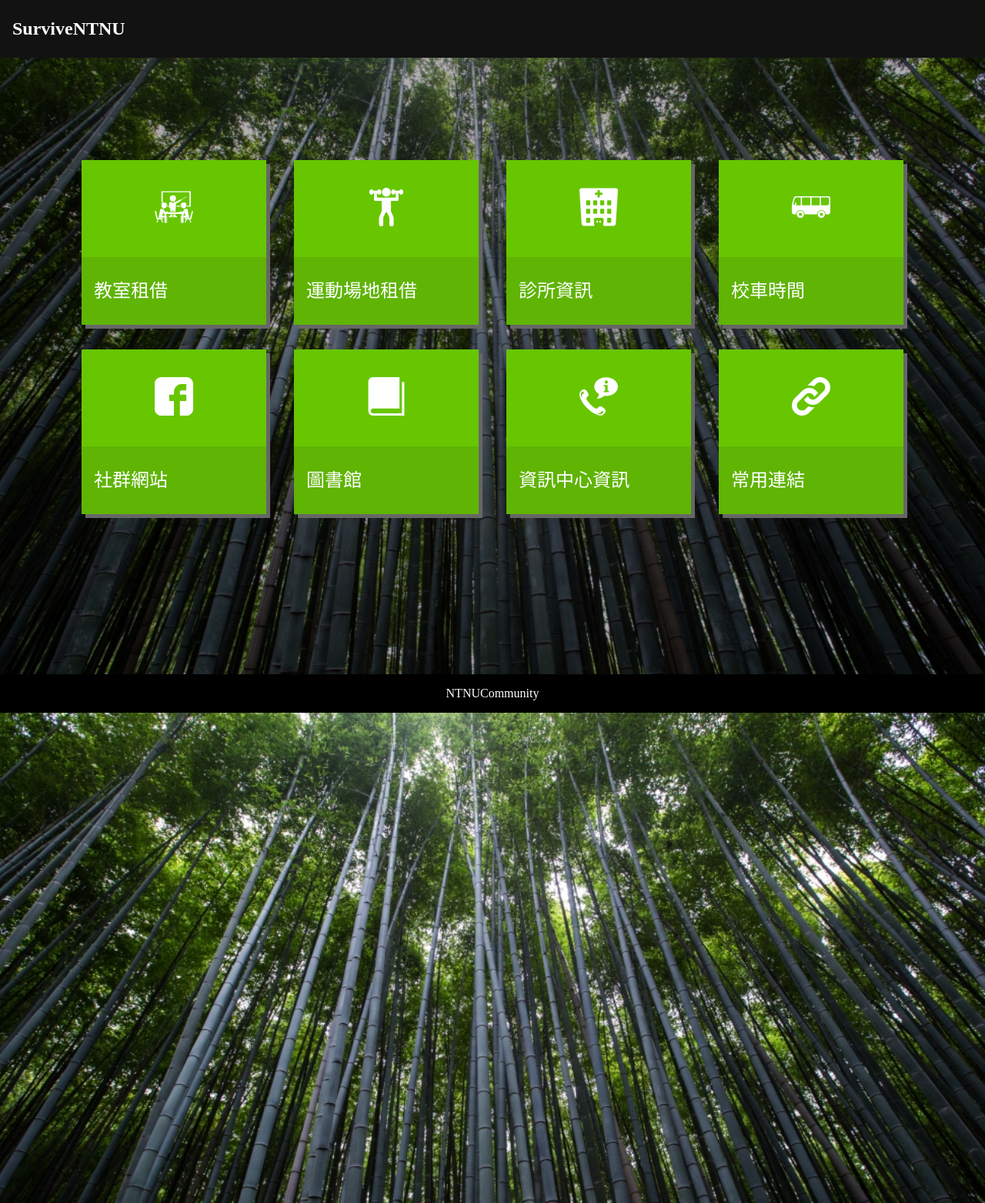
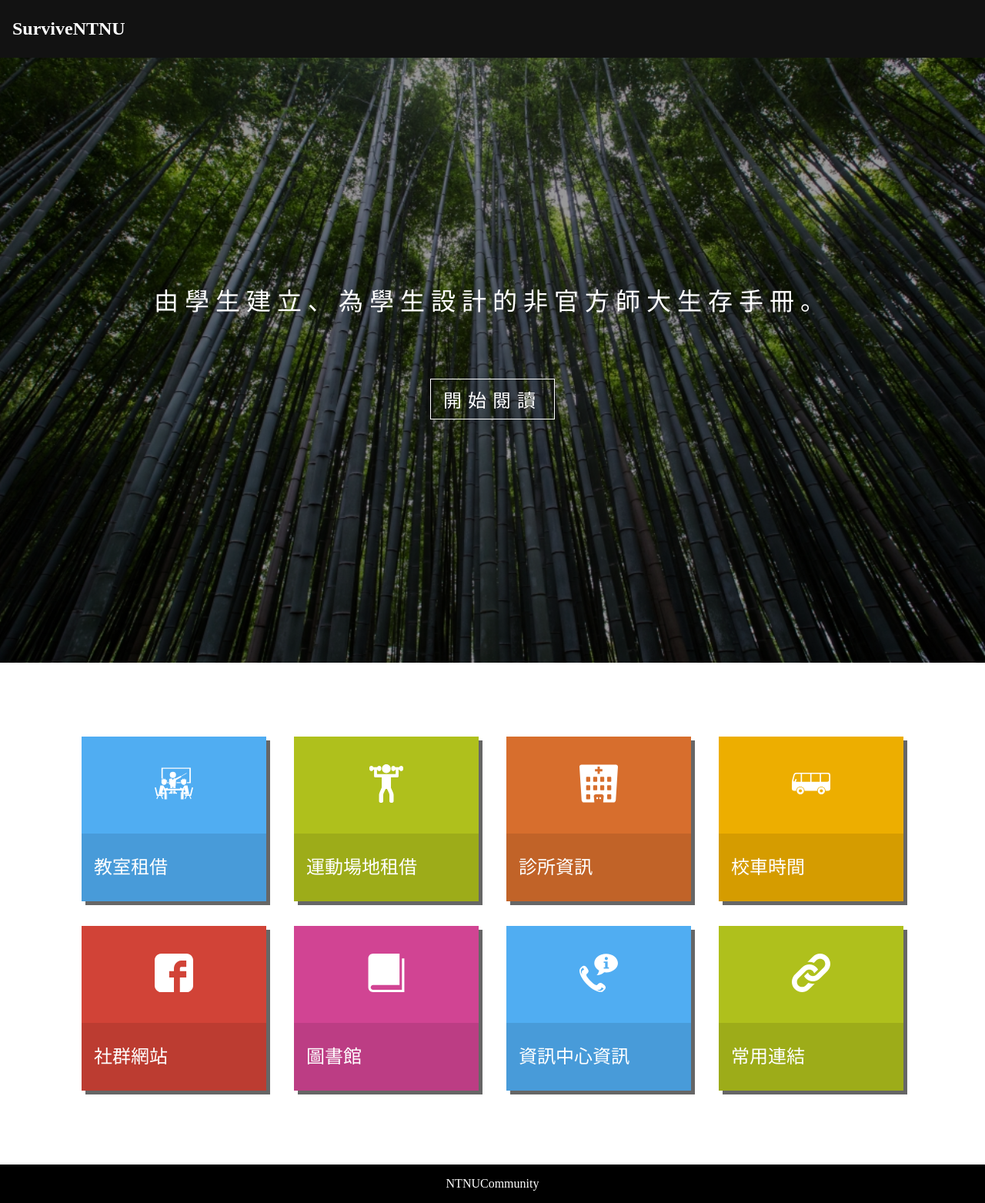
Before and after one commit to as535364/surviveNTNU, a Jekyll site: the page built from index.html, in a window 1280 px wide. Shown: the whole page at 77% size. Built offline with Jekyll 4.4.1, drawn with Linux system fonts in a browser that asks for light colours; nearby versions of some CDN libraries.

Commit message:
add slideDown botton

```diff
--- a/index.html
+++ b/index.html
@@ -2,40 +2,60 @@
 layout: default
 ---
 <div class="index">
-  <div>
+
+  <div class="slogan">
+    <p>
+      由學生建立、為學生設計的非官方師大生存手冊。
+    </p>
+    <div id="down_btn">開始閱讀</div>
+  </div>
+
+
+  <div class="select">
+    <div class="blue">
       <img src="{{ site.baseurl }}/images/students3.svg" alt="classroom icon" width="50" height="50"/>
       <a href="#">教室租借</a>
     </div>
 
-  <div>
+    <div class="green">
       <img src="{{ site.baseurl }}/images/dumbbell7.svg" alt="sport icon" width="50" height="50"/>
       <a href="#">運動場地租借</a>
     </div>
 
-  <div>
+    <div class="orange">
       <img src="{{ site.baseurl }}/images/medical107.svg" alt="clinic icon" width="50" height="50"/>
       <a href="#">診所資訊</a>
     </div>
 
-  <div>
+    <div class="yellow">
       <img src="{{ site.baseurl }}/images/bus46.svg" alt="bus icon" width="50" height="50"/>
       <a href="#">校車時間</a>
     </div>
 
-  <div>
+    <div class="red">
       <img src="{{ site.baseurl }}/images/facebook29.svg" alt="facebook icon" width="50" height="50"/>
       <a href="#">社群網站</a>
     </div>
 
-  <div><img src="{{ site.baseurl }}/images/hardbound.svg" alt="facebook icon" width="50" height="50"/>
+    <div class="purple"><img src="{{ site.baseurl }}/images/hardbound.svg" alt="facebook icon" width="50" height="50"/>
       <a href="#">圖書館</a>
     </div>
 
-  <div><img src="{{ site.baseurl }}/images/itcenter.svg" alt="itcenter icon" width="50" height="50"/>
+    <div class="blue"><img src="{{ site.baseurl }}/images/itcenter.svg" alt="itcenter icon" width="50" height="50"/>
       <a href="#">資訊中心資訊</a>
     </div>
 
-  <div><img src="{{ site.baseurl }}/images/link23.svg" alt="link icon" width="50" height="50"/>
+    <div class="green"><img src="{{ site.baseurl }}/images/link23.svg" alt="link icon" width="50" height="50"/>
       <a href="#">常用連結</a>
     </div>
+
   </div>
+</div>
+<script src="https://code.jquery.com/jquery-2.1.4.min.js" charset="utf-8"></script>
+<script type="text/javascript">
+  $(document).ready(function() {
+    $("#down_btn").on('click',function(event) {
+     $("html, body").animate({scrollTop:645},400)
+    });
+  });
+</script>
--- a/style.scss
+++ b/style.scss
@@ -37,9 +37,9 @@ header {
 }
 
 main {
-  padding: 12rem 0;
+  padding: 4rem 0 0;
   width: 100%;
-  background-color: rgba(0,0,0,0.3);
+  background-color: rgba(0,0,0,0.4);
   flex: 1;
 }
 
@@ -52,21 +52,83 @@ footer {
 }
 
 .index {
-  div {
+
+  .slogan {
+    display: block;
+    position: relative;
+    top: 30vh;
+    margin: 0;
+    padding: 0;
+    min-height: 85vh;
+    background-color: rgba(0,0,0,0);
+    color: #fff;
+    font-size: 2rem;
+    letter-spacing: .5rem;
+    box-shadow: none;
+
+    #down_btn {
+      display: inline-block;
+      position: relative;
+      top: 3rem;
+      padding: .5rem 1rem;
+      letter-spacing: .5rem;
+      font-size: 1.5rem;
+      border: 1px solid #fff;
+      cursor: pointer;
+
+      &:hover {
+        background-color: #ffffff;
+        color: #AFC01C;
+        transition-duration: .5s;
+      }
+    }
+  }
+
+  .select {
+    padding: 5rem 0;
+    background-color: #ffffff;
+
+    > div {
       display: inline-block;
       margin: 1rem;
       padding: 2.25rem 0 0;
-    background-color: #67c600;
       box-shadow: 5px 5px 0 #666;
+
+      &.orange {
+        background-color: #D76E2D;
+        a {background-color: #C16328;}
+      }
+
+      &.green {
+        background-color: #AFC01C;
+        a {background-color: #9DAC19;}
+      }
+
+      &.blue {
+        background-color: #50ADF2;
+        a {background-color: #489BD9;}
+      }
+
+      &.red {
+        background-color: #D14337;
+        a {background-color: #BC3C31;}
+      }
+
+      &.yellow {
+        background-color: #EDAE00;
+        a {background-color: #D59C00;}
+      }
+
+      &.purple {
+        background-color: #D14493;
+        a {background-color: #BC3D84;}
+      }
 
       a {
         display: block;
         margin: 2.25rem 0 0;
         padding: 2rem 1rem;
-      width: 13rem;
-      background-color: #5FB404;
-
-      color: #fff;
+        width: 13rem;color: #fff;
         line-height: 1.5rem;
         font-size: 1.5rem;
         text-align: left;
@@ -78,3 +140,4 @@ footer {
       }
     }
   }
+}
```
Lines whose indentation alone changed are shown as unchanged.
